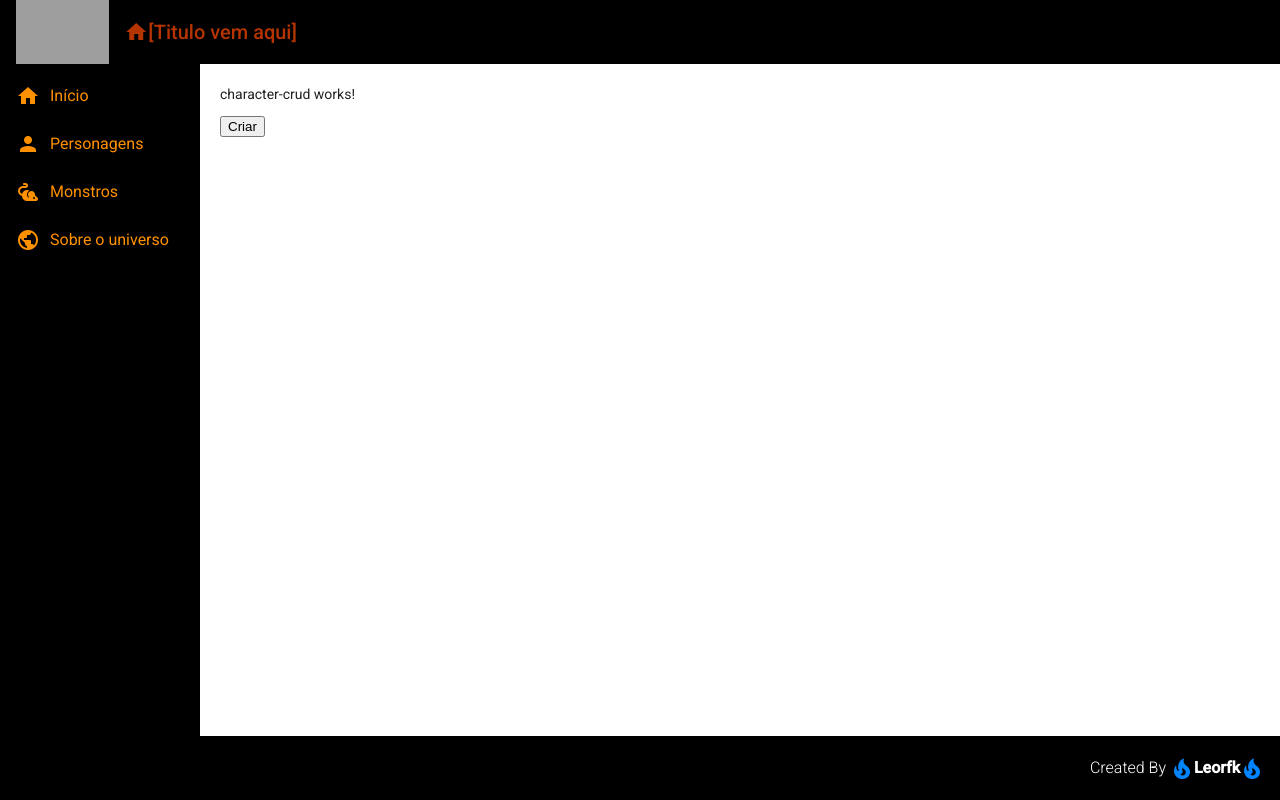
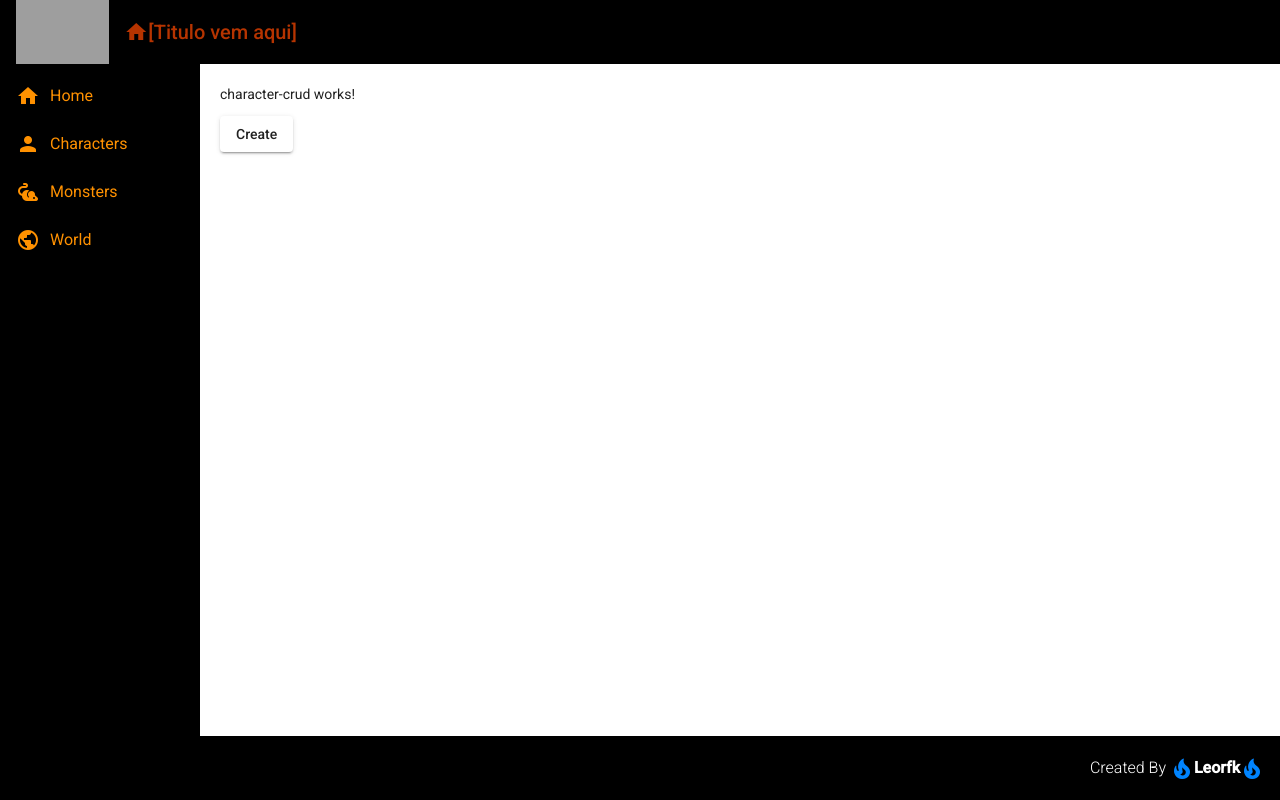
Before and after one commit to Leorfk/witcher-front, an Angular app in the folder frontend/: page /characters in a window 1280 px wide. Built offline with nearby package versions, Linux system fonts and the light colour scheme; grey boxes are pictures that could not be loaded.

Commit message:
Adicionando model de personagem

```diff
--- a/frontend/src/app/app.module.ts
+++ b/frontend/src/app/app.module.ts
@@ -7,6 +7,7 @@ import { MatToolbarModule } from '@angular/material/toolbar';
 import { MatSidenavModule } from '@angular/material/sidenav';
 import { MatListModule } from '@angular/material/list';
 import { MatCardModule} from '@angular/material/card';
+import { MatButtonModule } from '@angular/material/button';
 import { HeaderComponent } from './componets/template/header/header.component';
 import { FooterComponent } from './componets/template/footer/footer.component';
 import { NavComponent } from './componets/template/nav/nav.component';
@@ -19,7 +20,8 @@ const Material = [
   MatToolbarModule,
   MatSidenavModule,
   MatListModule,
-  MatCardModule
+  MatCardModule,
+  MatButtonModule
 ];
 
 const Components = [
--- a/frontend/src/app/componets/template/nav/nav.component.html
+++ b/frontend/src/app/componets/template/nav/nav.component.html
@@ -5,25 +5,25 @@
         <i class="material-icons">
           home
         </i>
-        Início
+        Home
       </a>
       <a mat-list-item routerLink="/characters">
         <i class="material-icons">
           person
         </i>
-        Personagens
+        Characters
       </a>
       <a mat-list-item routerLink="/monsters">
         <i class="material-icons">
           pest_control_rodent
         </i>
-        Monstros
+        Monsters
       </a>
       <a mat-list-item routerLink="/maps">
         <i class="material-icons">
           public
         </i>
-        Sobre o universo
+        World
       </a>
     </mat-nav-list>
   </mat-sidenav>
--- a/frontend/src/app/views/character-crud/character-create/character-create.component.html
+++ b/frontend/src/app/views/character-crud/character-create/character-create.component.html
@@ -1,2 +1,2 @@
 <p>character-create works!</p>
-<button routerLink="/characters">Voltar</button>
+<button routerLink="/characters">Back</button>
--- a/frontend/src/app/views/character-crud/character-crud.component.html
+++ b/frontend/src/app/views/character-crud/character-crud.component.html
@@ -1,2 +1,2 @@
 <p>character-crud works!</p>
-<button routerLink="/characters/create">Criar</button>
+<button mat-raised-button (click)="CreateCharacter()">Create</button>
--- a/frontend/src/app/views/character-crud/character-crud.component.ts
+++ b/frontend/src/app/views/character-crud/character-crud.component.ts
@@ -1,4 +1,5 @@
 import { Component, OnInit } from '@angular/core';
+import { Router } from '@angular/router';
 
 @Component({
   selector: 'app-character-crud',
@@ -7,9 +8,13 @@ import { Component, OnInit } from '@angular/core';
 })
 export class CharacterCrudComponent implements OnInit {
 
-  constructor() { }
+  constructor(private router: Router) { }
 
   ngOnInit(): void {
   }
 
+  CreateCharacter(): void{
+    this.router.navigate(['characters/create']);
+  }
+
 }
```
Also changed, not shown: frontend/src/app/views/character-crud/character.model.ts (added, +13 -0 lines), 1 other file (tests, documents, lock files or other folders).
